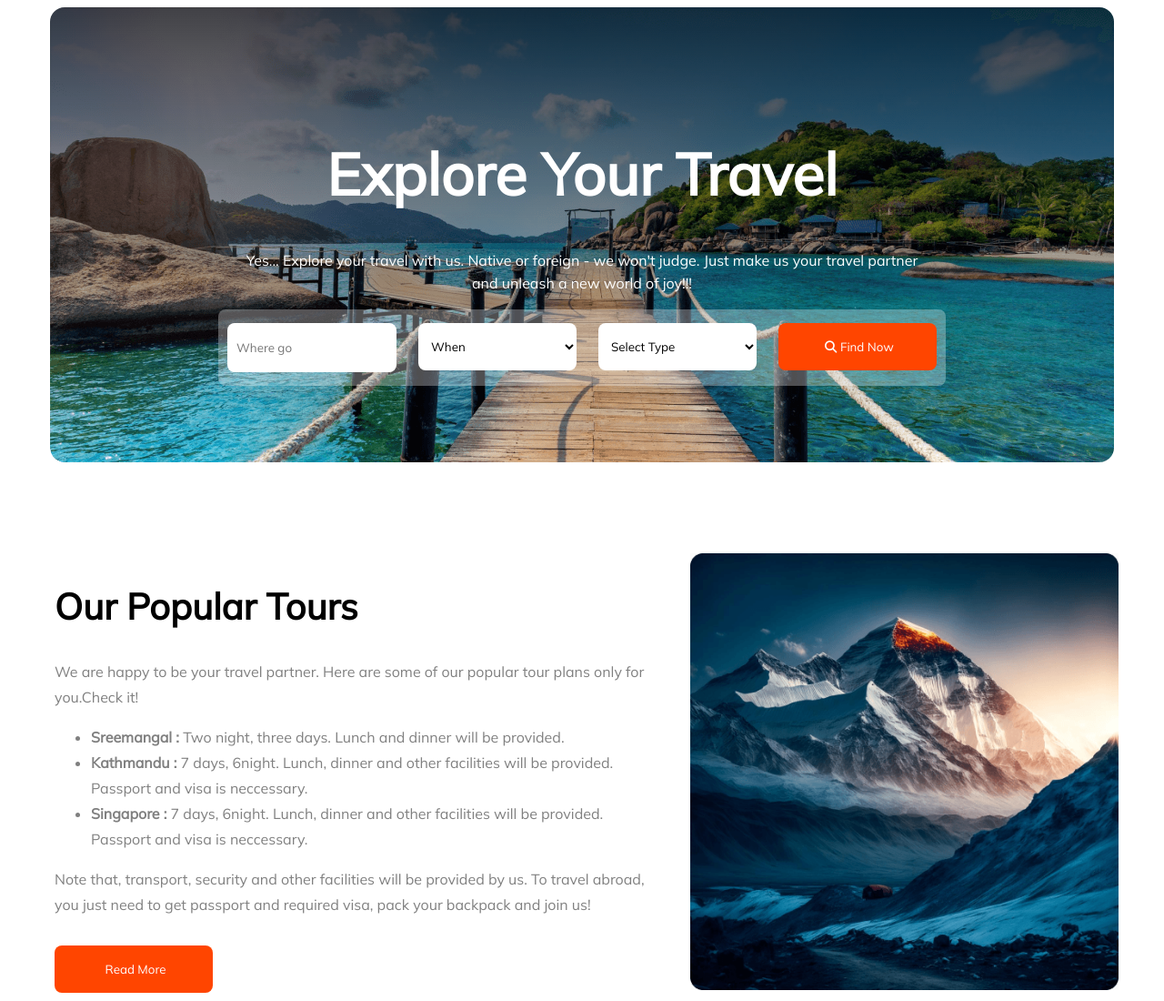
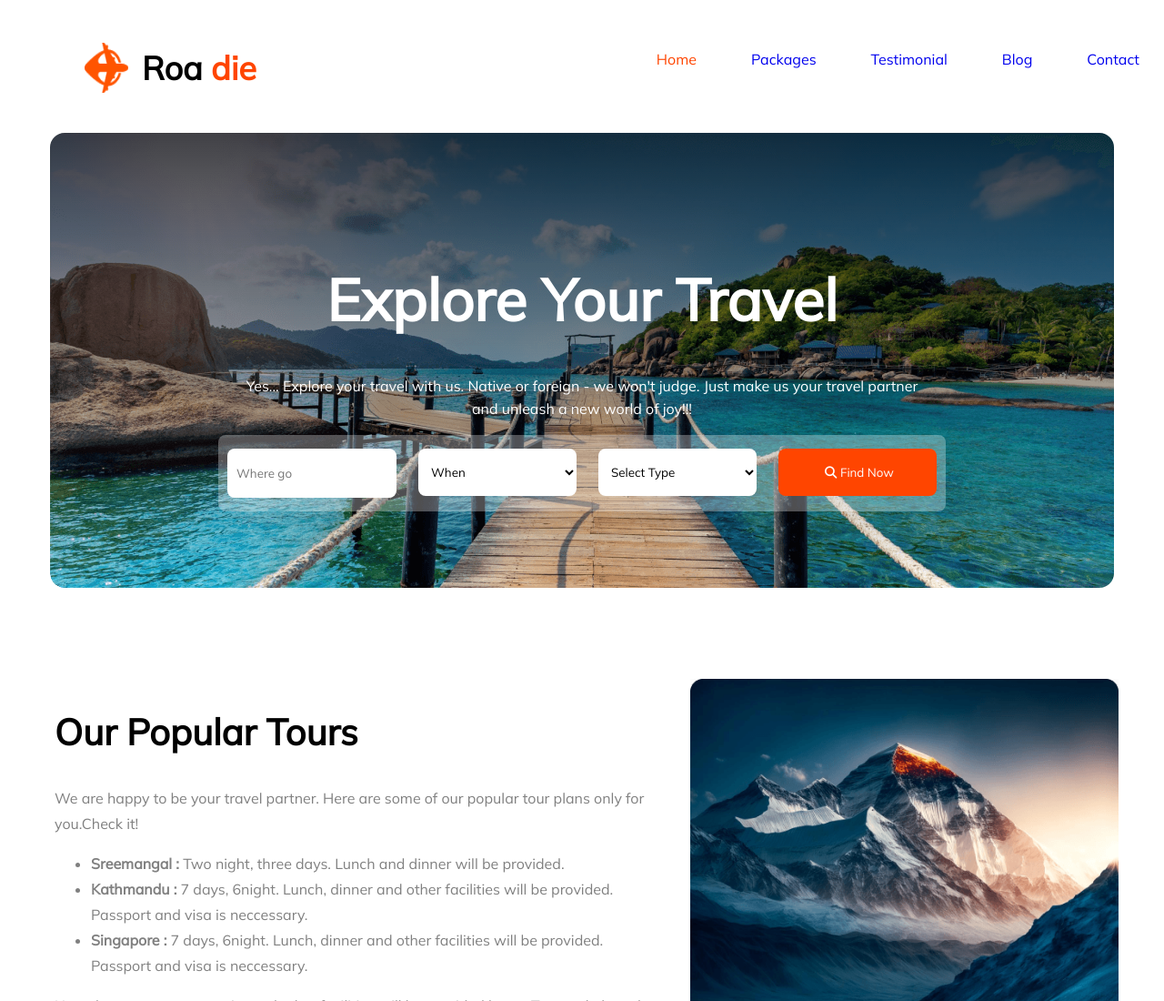
Before and after one commit to BBir036/a2, a plain HTML site: page index.html in a window 1280 px wide. Shown: the top 1100 px of the page at 91% size. Drawn offline with Linux system fonts and the light colour scheme.

Commit message:
abar ses

```diff
--- a/index.html
+++ b/index.html
@@ -11,6 +11,19 @@
     <script src="https://kit.fontawesome.com/fc888f2aed.js" crossorigin="anonymous"></script>
 </head>
 <body>
+    <div class="header">
+        <div class="naam">
+            <img src="Group 40071 (2).png" alt="logo" height="55px" width="48px">
+            <h1 class="h">Roa <span id="naam">die</span></h1>
+        </div>
+        <ul class="hd">
+            <li><a href="#"><span class="home">Home</span></a></li>
+            <li><a href="#">Packages</a></li>
+            <li><a href="#">Testimonial</a></li>
+            <li><a href="#">Blog</a></li>
+            <li><a href="#">Contact</a></li>
+        </ul>
+    </div>
     <div class="container">
         <div class="banner">
             <h1 id="ban1">Explore Your Travel</h1>
--- a/style.css
+++ b/style.css
@@ -7,6 +7,42 @@
     flex-direction: column;
     align-items: center;
     gap: 100px;
+}
+
+.header{
+    display: flex;
+    gap: 400px;
+    padding-bottom: 25px;
+}
+.naam{
+    display: flex;
+    gap: 15px;
+    justify-content: center;
+    align-items: center;
+    margin-left: 85px;
+    margin-top: 20px;
+}
+.h{
+    color: black;
+    font-size: 36px;
+    font-weight: 800;
+}
+#naam{
+    color: orangered;
+}
+.hd{
+    display: flex;
+    gap: 60px;
+    justify-content: center;
+    align-items: center;
+    list-style-type: none;
+    color: black;
+}
+.home{
+    color: orangered;
+}
+a{
+    text-decoration: none;
 }
 
 .banner{
```
